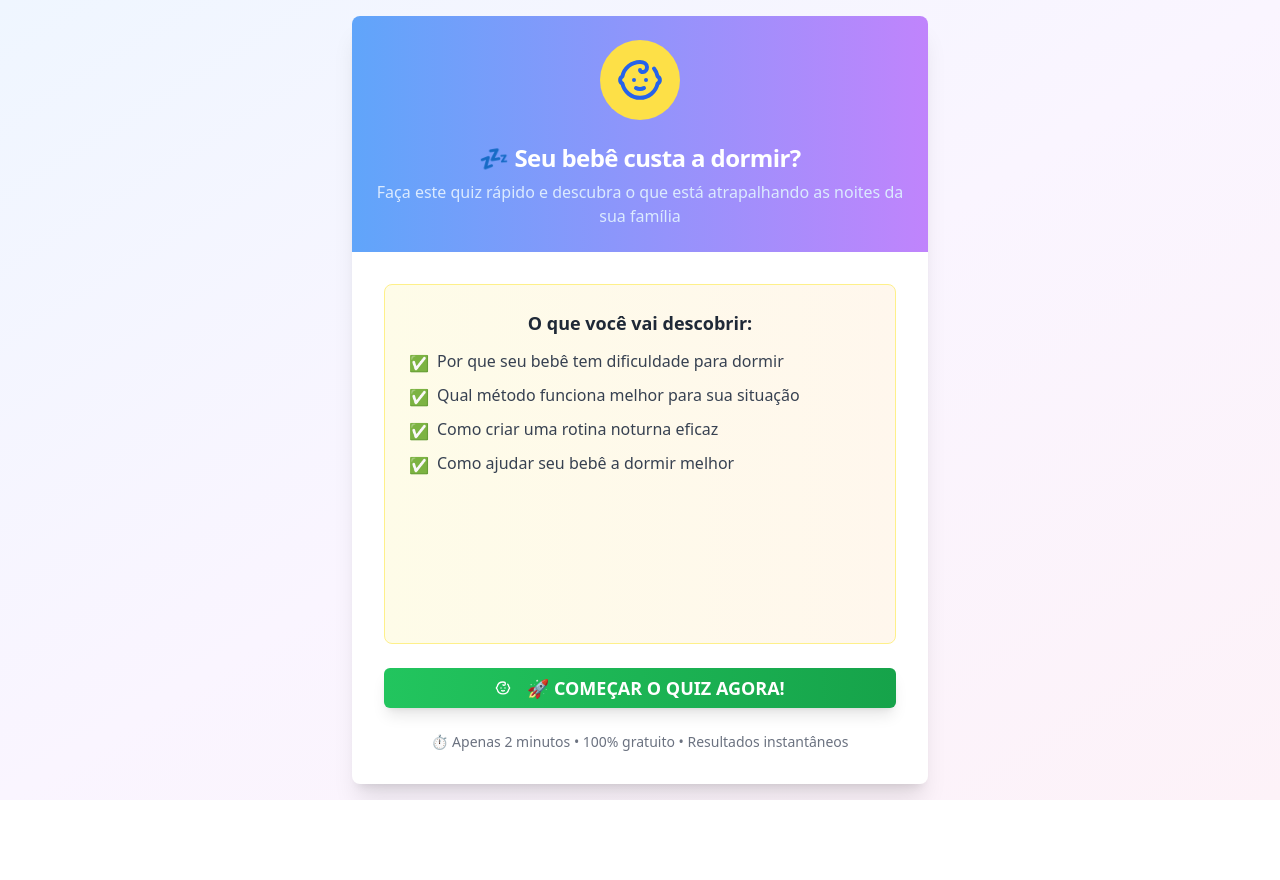
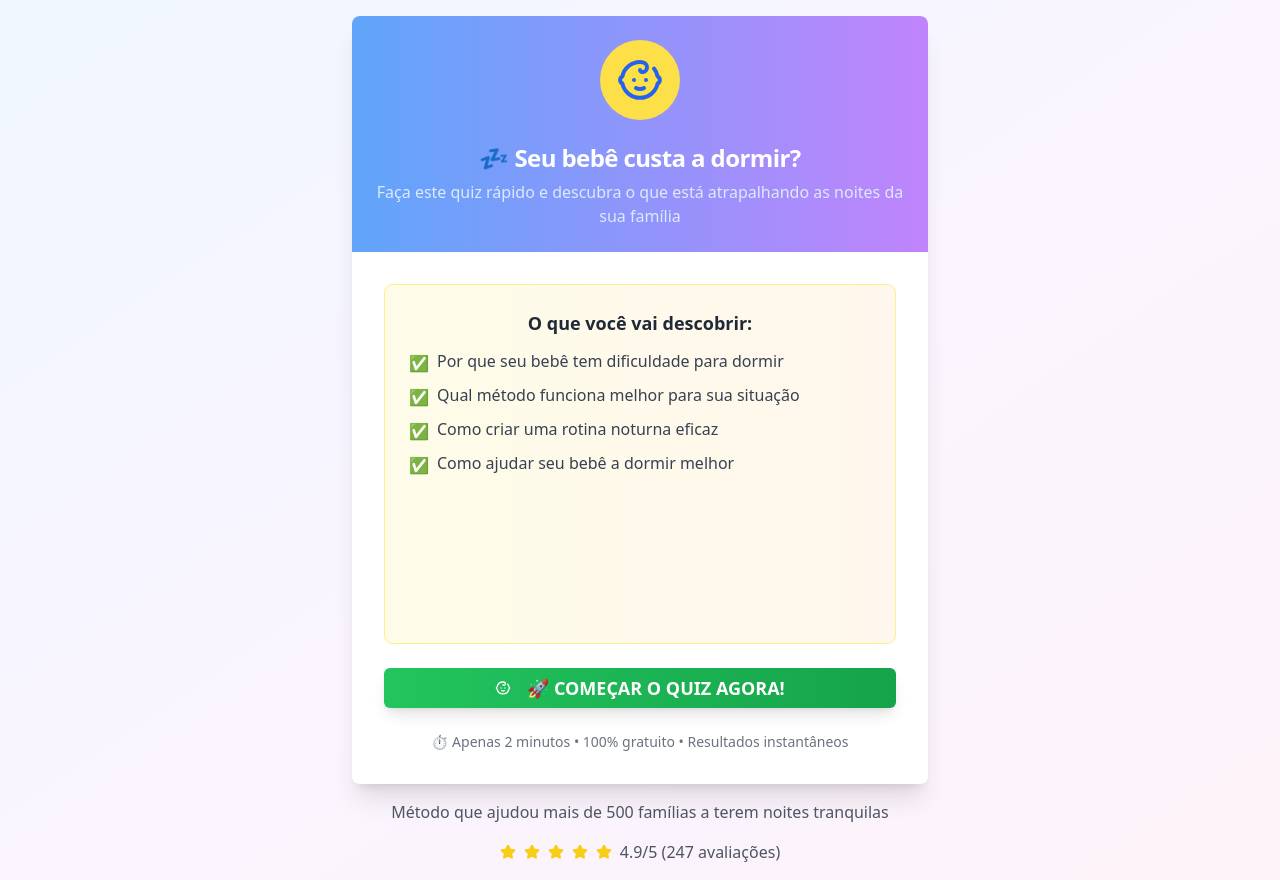
Before and after one commit to bRRAAz/baby-sonho-quiz, a React (Vite) app: page / in a window 1280 px wide. Before the commit the page ends 800 px from the top, so only its background shows below. Built offline with nearby package versions, Linux system fonts and the light colour scheme.

Commit message:
fix: avaliação inicial

```diff
--- a/src/components/QuizLanding.tsx
+++ b/src/components/QuizLanding.tsx
@@ -270,7 +270,7 @@ const QuizLanding = () => {
   return (
 
 
-    <div className="min-h-screen bg-gradient-to-br from-blue-50 via-purple-50 to-pink-50 flex items-center justify-center p-3 sm:p-4">
+    <div className="min-h-screen bg-gradient-to-br from-blue-50 via-purple-50 to-pink-50 flex items-center justify-center p-3 sm:p-4 flex-col">
       <Card className="w-full max-w-xl mx-auto shadow-xl border-0 bg-white min-h-[calc(100vh-1.5rem)] sm:min-h-[calc(100vh-2rem)] flex flex-col">
         <CardHeader className="text-center bg-gradient-to-r from-blue-400 to-purple-400 text-white rounded-t-lg p-4 sm:p-6 flex-shrink-0">
           <div className="flex justify-center mb-3 sm:mb-4">
@@ -326,6 +326,15 @@ const QuizLanding = () => {
           </div>
         </CardContent>
       </Card>
+      <div className="text-center pt-4">
+        <p className="text-gray-600 mb-3 sm:mb-4 text-xs sm:text-base">Método que ajudou mais de 500 famílias a terem noites tranquilas</p>
+        <div className="flex justify-center items-center space-x-1 sm:space-x-2">
+          {[...Array(5)].map((_, i) => (
+            <Star key={i} className="h-3 w-3 sm:h-4 sm:w-4 text-yellow-400 fill-current" />
+          ))}
+          <span className="ml-2 text-gray-600 font-medium text-xs sm:text-base">4.9/5 (247 avaliações)</span>
+        </div>
+      </div>
     </div>
 
   );
```
